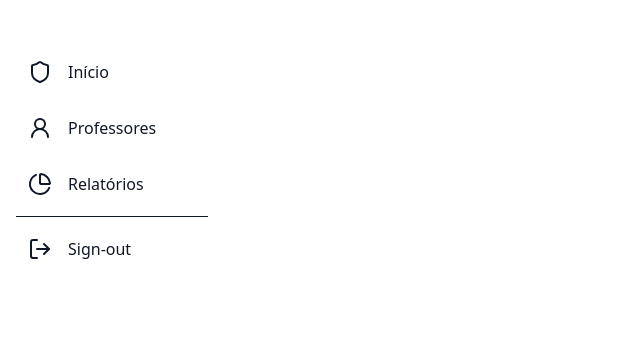
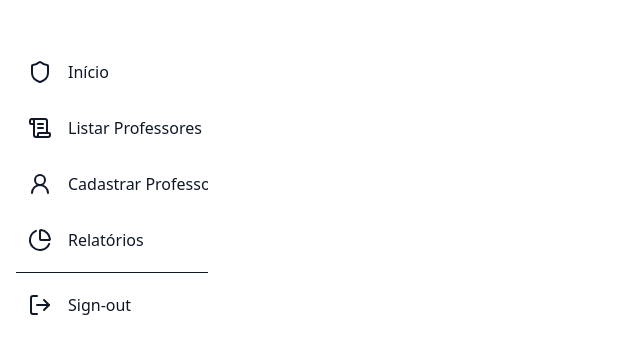
Before and after one commit to hgrgustavo/docentes-extraquadro, a Django app: page /menu/ in a window 1280 px wide. Shown: the top 354 px of the page, without its empty margins (0-640 px from the left). Run offline with Django 5.2, Linux system fonts and the light colour scheme.

Commit message:
fix: alter  menu side nav

```diff
--- a/website/templates/menu.html
+++ b/website/templates/menu.html
@@ -8,7 +8,7 @@
     <script src="https://unpkg.com/@tailwindcss/browser@4"></script>
 </head>
 
-<body class="h-screen>
+<body>
     <div class="h-full flex flex-col relative">
         <nav class="text-white p-4 flex items-center justify-between">
 
@@ -26,8 +26,15 @@
                     <li
                         class="flex items-center p-3 rounded-lg cursor-pointer hover:bg-blue-700 hover:text-white transition-all">
                         <a href="#" class="flex items-center gap-2">
+                            <i data-lucide="scroll-text" class="duration-700 transition-all"></i>
+                            <span class="flex-1 ms-2 whitespace-nowrap">Listar Professores</span>
+                        </a>
+                    </li>
+                    <li
+                        class="flex items-center p-3 rounded-lg cursor-pointer hover:bg-blue-700 hover:text-white transition-all">
+                        <a href="#" class="flex items-center gap-2">
                             <i data-lucide="user-round" class="duration-700 transition-all"></i>
-                            <span class="flex-1 ms-2 whitespace-nowrap">Professores</span>
+                            <span class="flex-1 ms-2 whitespace-nowrap">Cadastrar Professores</span>
                         </a>
                     </li>
                     <li
@@ -45,7 +52,6 @@
                             <span class="flex-1 ms-2 whitespace-nowrap">Sign-out</span>
                         </a>
                     </li>
-
                 </ul>
             </aside>
             <main>
```
